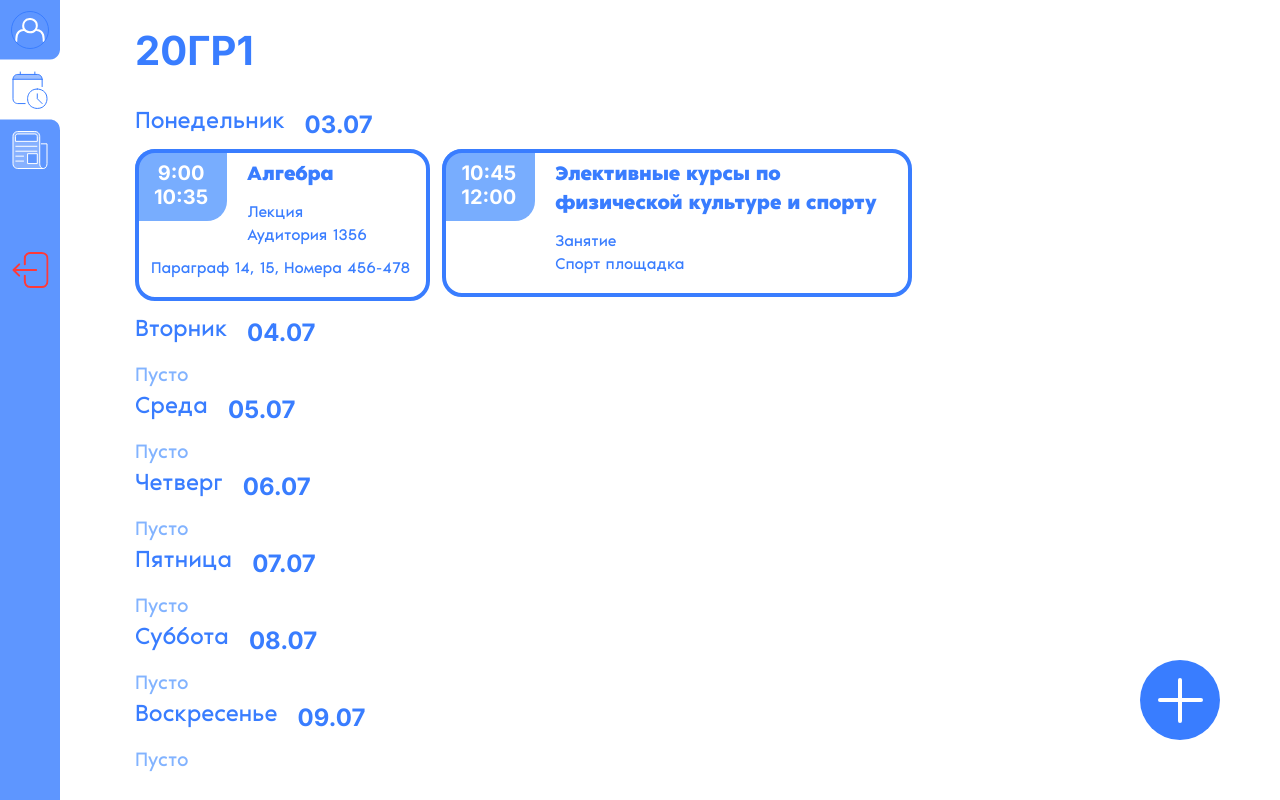
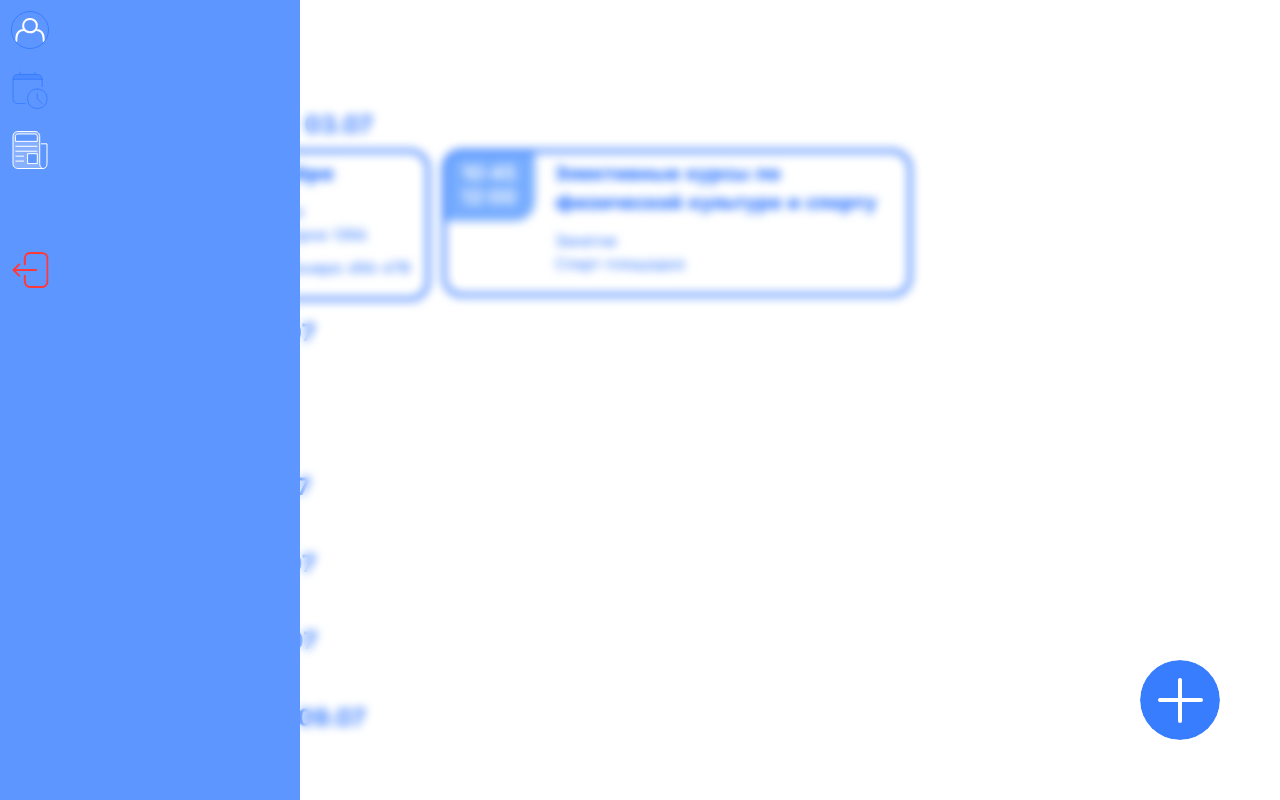
Before and after one commit to Crocussys/Nedelapare, a Django app: page /schedule/ in a window 1280 px wide. Run offline with Django 4.2, Linux system fonts and the light colour scheme.

```diff
--- a/www/static/style.css
+++ b/www/static/style.css
@@ -199,6 +199,9 @@ body {
     background-color: var(--white-color);
     border: 1px solid var(--main-blue-color);
     border-radius: 10px;
+    font: 24px 'NoirPro', sans-serif;
+    outline: none;
+    color: var(--main-blue-color);
 }
 
 .register-next-button{
@@ -283,6 +286,7 @@ body {
     width: 60px;
     height: 100%;
     background-color: var(--light-blue-color);
+    transition: width 0.3s;
 }
 
 .menu div{
@@ -293,12 +297,13 @@ body {
 
 .menu-button:hover{
     background-color: var(--main-blue-color);
+    transition: width 0.3s;
 }
 
 .menu img{
     position: absolute;
     top: 50%;
-    left: 50%;
+    left: 30px;
     transform: translate(-50%, -50%);
 }
 
@@ -437,8 +442,21 @@ body {
     right: 60px;
     background-image: url("./img/add.svg");
     transition: 0.3s linear;
+    border-radius: 60%;
 }
 
 .add-lesson:hover{
     background-image:url("./img/add_active.svg");
+    border-radius: 60%;
 }
+
+.backdrop {
+    position: fixed;
+    top: 0;
+    left: 0;
+    width: 100%;
+    height: 100%;
+    backdrop-filter: blur(5px);
+    display: none;
+    z-index: 0;
+}
--- a/www/templates/schedule.html
+++ b/www/templates/schedule.html
@@ -7,6 +7,7 @@
         <title>Nedelapare</title>
     </head>
     <body>
+        <div class="backdrop"></div>
         <div class="container">
             <div class="schedule-container">
                 <p class="group-name">20ГР1</p>
@@ -89,13 +90,12 @@
                 </div>
             </div>
         </div>
-        <div class="menu">
+        <div class="menu" onmouseover="openMenu()" onmouseout="closeMenu()">
             <div>
                 <img src={% static "./img/default_avatar.svg" %}>
                 <img src={% static "./img/border_avatar.svg" %}>
             </div>
             <div class="menu-button">
-                <img src={% static "./img/active_menu.svg" %}>
                 <img src={% static "./img/sheldue.svg" %}>
             </div>
             <div class="menu-button">
@@ -106,6 +106,34 @@
                 <img src={% static "./img/sing_out.svg" %}>
             </div>
         </div>
+        <script>
+            function openMenu(){
+            var menu = document.querySelector('.menu');
+            menu.style.width = '300px';
+            var backdrop = document.querySelector('.backdrop');
+            backdrop.style.display = 'block';
+            var lessons = document.querySelectorAll('.lessons');
+            lessons.forEach(function(lesson) {
+            lesson.style.filter = 'blur(5px)';
+            });
+            var but = document.querySelector('.menu-button')
+            but.style.width = '300px';
+            }
+
+            function closeMenu(){
+            var menu = document.querySelector('.menu');
+            var backdrop = document.querySelector('.backdrop');
+            menu.style.width = '60px';
+            backdrop.style.display = 'none';
+            var lessons = document.querySelectorAll('.lessons');
+            lessons.forEach(function(lesson) {
+            lesson.style.filter = 'none';
+            });
+            var but = document.querySelector('.menu-button')
+            but.style.width = '60px';
+            };
+
+        </script>
         <a class="add-lesson" href="./add.html"></a>
     </body>
 </html>
```
